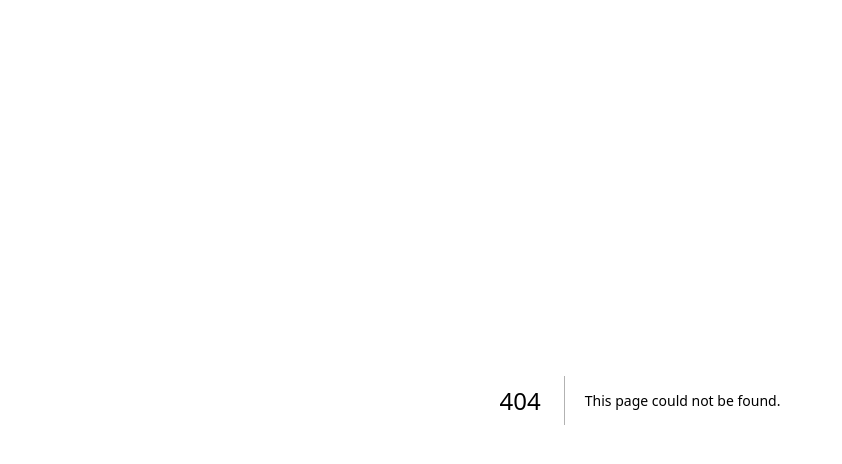
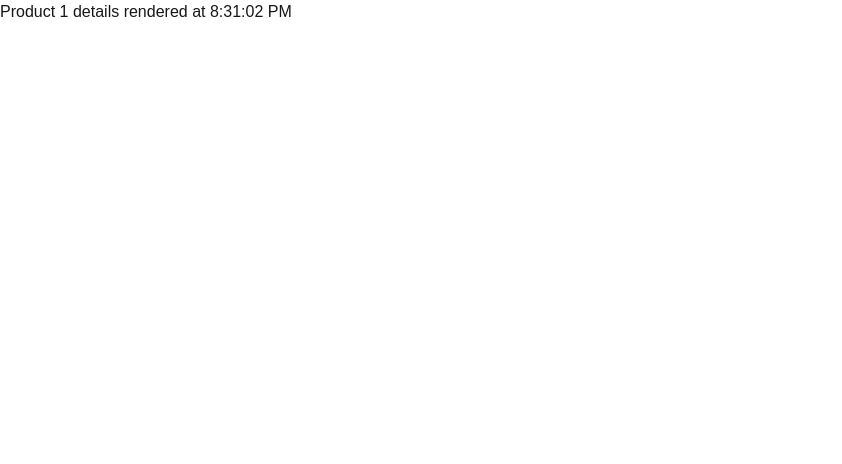
Before and after one commit to FyslAhmd/rendering-next.js, a Next.js app: page /products/1 in a window 1280 px wide. Before the commit this address had no page. Shown: the top 464 px of the page, without its empty margins (0-842 px from the left). Built offline with nearby package versions, Linux system fonts and the light colour scheme.

Commit message:
understand of static and dynamic params

```diff
--- /dev/null
+++ b/src/app/products/[id]/page.jsx
@@ -0,0 +1,13 @@
+export const dynamicParams = false;
+export async function generateStaticParams() {
+  return [{ id: 1 }, { id: 2 }, { id: 3 }];
+}
+
+export default async function ProductPage({ params }) {
+  const { id } = await params;
+  return (
+    <div>
+      Product {id} details rendered at {new Date().toLocaleTimeString()}
+    </div>
+  );
+}
--- /dev/null
+++ b/src/app/products/page.jsx
@@ -0,0 +1,20 @@
+import Link from "next/link";
+
+export default function ProductPage() {
+  return (
+    <>
+      <Link className="text-lg font-bold m-2" href="/products/1">
+        Product 1
+      </Link>{" "}
+      <br />
+      <Link className="text-lg font-bold m-2" href="/products/2">
+        Product 2
+      </Link>{" "}
+      <br />
+      <Link className="text-lg font-bold m-2" href="/products/3">
+        Product 3
+      </Link>{" "}
+      <br />
+    </>
+  );
+}
```
